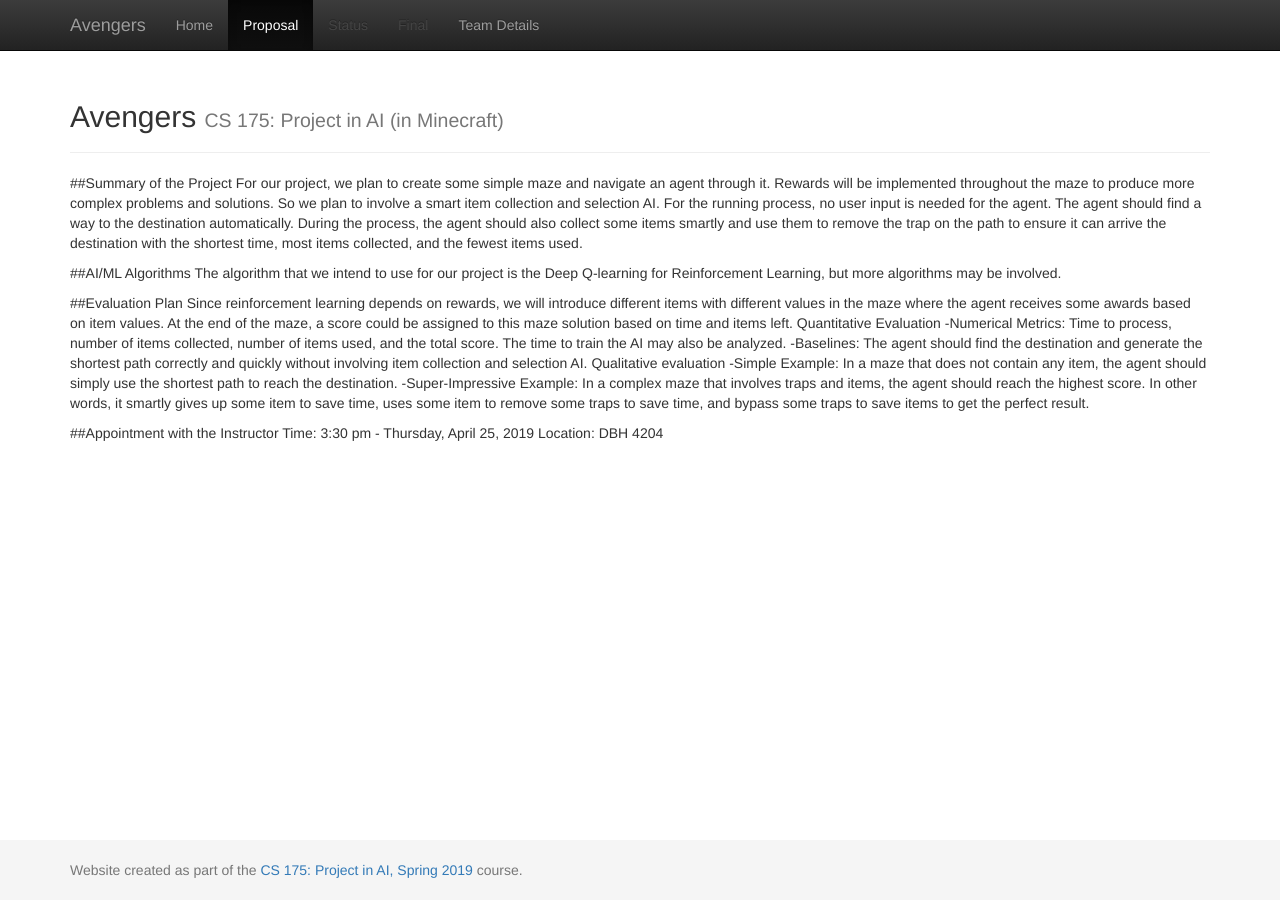
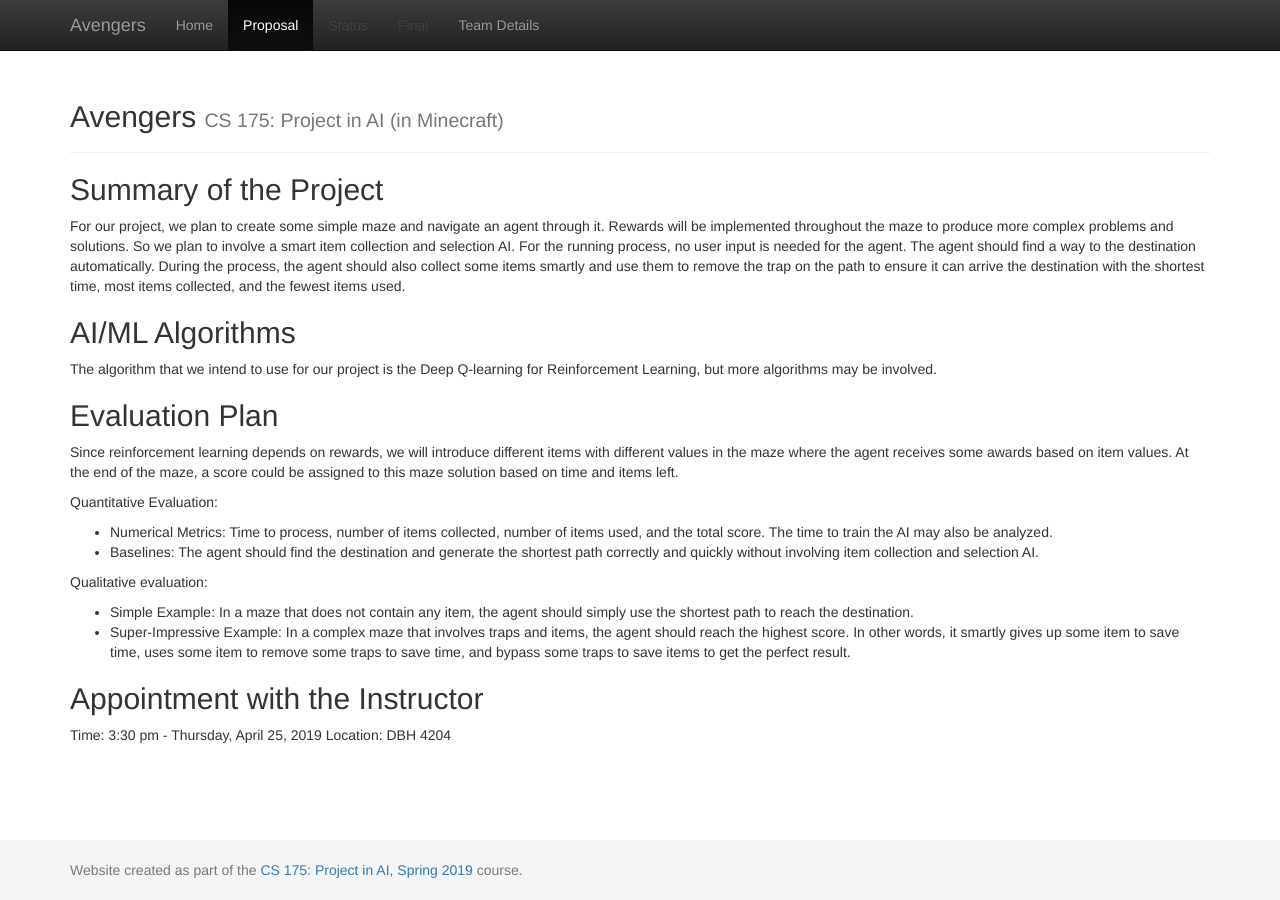
Before and after one commit to kexuejia911/Avengers, a Jekyll site: the page built from docs/proposal.md, in a window 1280 px wide. Built offline with Jekyll 4.4.1, drawn with Linux system fonts in a browser that asks for light colours.

```diff
--- a/docs/proposal.md
+++ b/docs/proposal.md
@@ -2,21 +2,28 @@
 layout: default
 title: Proposal
 ---
-##Summary of the Project
+## Summary of the Project
+
 For our project, we plan to create some simple maze and navigate an agent through it. Rewards will be implemented throughout the maze to produce more complex problems and solutions. So we plan to involve a smart item collection and selection AI. For the running process, no user input is needed for the agent. The agent should find a way to the destination automatically. During the process, the agent should also collect some items smartly and use them to remove the trap on the path to ensure it can arrive the destination with the shortest time, most items collected, and the fewest items used.
 
-##AI/ML Algorithms
+## AI/ML Algorithms
+
 The algorithm that we intend to use for our project is the Deep Q-learning for Reinforcement Learning, but more algorithms may be involved.
 
-##Evaluation Plan
+## Evaluation Plan
+
 Since reinforcement learning depends on rewards, we will introduce different items with different values in the maze where the agent receives some awards based on item values. At the end of the maze, a score could be assigned to this maze solution based on time and items left.
-Quantitative Evaluation
--Numerical Metrics: Time to process, number of items collected, number of items used, and the total score. The time to train the AI may also be analyzed.
--Baselines: The agent should find the destination and generate the shortest path correctly and quickly without involving item collection and selection AI.
-Qualitative evaluation
--Simple Example: In a maze that does not contain any item, the agent should simply use the shortest path to reach the destination.
--Super-Impressive Example: In a complex maze that involves traps and items, the agent should reach the highest score. In other words, it smartly gives up some item to save time, uses some item to remove some traps to save time, and bypass some traps to save items to get the perfect result.
 
-##Appointment with the Instructor
+Quantitative Evaluation:
+
+- Numerical Metrics: Time to process, number of items collected, number of items used, and the total score. The time to train the AI may also be analyzed.
+- Baselines: The agent should find the destination and generate the shortest path correctly and quickly without involving item collection and selection AI.
+
+Qualitative evaluation:
+
+- Simple Example: In a maze that does not contain any item, the agent should simply use the shortest path to reach the destination.
+- Super-Impressive Example: In a complex maze that involves traps and items, the agent should reach the highest score. In other words, it smartly gives up some item to save time, uses some item to remove some traps to save time, and bypass some traps to save items to get the perfect result.
+
+## Appointment with the Instructor
 Time: 3:30 pm - Thursday, April 25, 2019
 Location: DBH 4204
```
